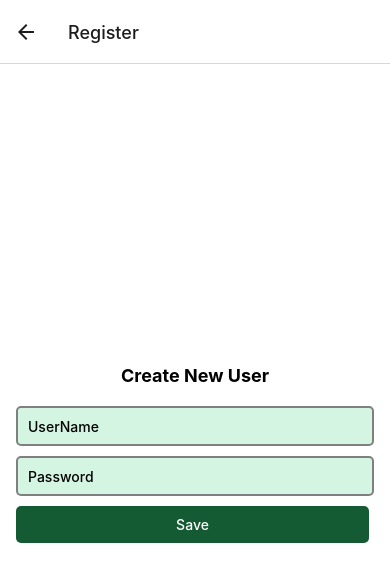
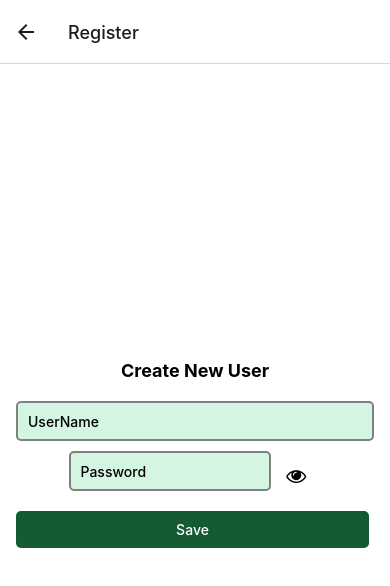
Before and after one commit to ranjankjha17/TestBill, a React Native app: screen /Register in a window 390 px wide. Shown: the top 586 px of the page. Built offline with nearby package versions, Linux system fonts and the light colour scheme.

Commit message:
add eye icon

```diff
--- a/package.json
+++ b/package.json
@@ -37,7 +37,8 @@
     "redux-logger": "^3.0.6",
     "rn-fetch-blob": "^0.12.0",
     "uuid": "^9.0.0",
-    "uuidjs": "^5.0.1"
+    "uuidjs": "^5.0.1",
+    "@expo/vector-icons": "^13.0.0"
   },
   "devDependencies": {
     "@babel/core": "^7.20.0"
--- a/pages/AdminDashboard.js
+++ b/pages/AdminDashboard.js
@@ -1,6 +1,7 @@
 import axios from 'axios';
 import React, { useState } from 'react'
-import { Dimensions,StyleSheet, Text, View, ScrollView, TextInput, TouchableOpacity } from 'react-native';
+import { Dimensions, StyleSheet, Text, View, ScrollView, TextInput, TouchableOpacity } from 'react-native';
+import { FontAwesome } from '@expo/vector-icons'; // Make sure to install @expo/vector-icons
 
 export const AdminDashboard = () => {
     // const screenHeight = Dimensions.get('window').height;
@@ -15,6 +16,12 @@ export const AdminDashboard = () => {
             [field]: value,
         });
     };
+    const toggleShowPassword = () => {
+        setFormData({
+          ...formData,
+          showPassword: !formData.showPassword,
+        });
+      };
 
     const handleSubmit = async () => {
         if (formData.username && formData.password) {
@@ -40,7 +47,7 @@ export const AdminDashboard = () => {
                 alert(" UserName and Password did not save")
             }
         } else {
-            alert("Please fill UserName and Password")
+            alert("Please Fill UserName and Password")
         }
     }
     return (
@@ -53,13 +60,27 @@ export const AdminDashboard = () => {
                 onChangeText={(text) => handleChange('username', text)}
                 value={formData.username}
             />
-            <TextInput
+            {/* <TextInput
                 style={registerStyles.input}
                 placeholder="Password"
                 secureTextEntry={true}
                 onChangeText={(text) => handleChange('password', text)}
                 value={formData.password}
-            />
+            /> */}
+
+            <View style={registerStyles.passwordContainer}>
+                <TextInput
+                    style={registerStyles.passwordInput}
+                    placeholder="Password"
+                    secureTextEntry={!formData.showPassword} // Toggle secureTextEntry based on showPassword state
+                    onChangeText={(text) => handleChange('password', text)}
+                    value={formData.password}
+                />
+                <TouchableOpacity onPress={toggleShowPassword} style={registerStyles.showPasswordIcon}>
+                    <FontAwesome name={formData.showPassword ? 'eye-slash' : 'eye'} size={20} color="#000" />
+                </TouchableOpacity>
+            </View>
+
             <View style={registerStyles.buttonContainer}>
                 <TouchableOpacity style={registerStyles.button} onPress={handleSubmit}>
                     <Text style={registerStyles.buttonText}>Save</Text>
@@ -79,7 +100,7 @@ const registerStyles = StyleSheet.create({
         paddingRight: 16,
         paddingTop: 1,
         paddingBottom: 1,
-        height:500,
+        height: 500,
     },
     heading: {
         fontSize: 18,
@@ -116,4 +137,26 @@ const registerStyles = StyleSheet.create({
         textAlign: 'center',
         fontWeight: "500"
     },
+    passwordContainer: {
+        flexDirection: 'row',
+        alignItems: 'center',
+        marginBottom: 10,
+    },
+    passwordInput: {
+        height: 40,
+        borderColor: 'gray',
+        backgroundColor: '#D5F5E3',
+        borderWidth: 2,
+        marginBottom: 10,
+        paddingLeft: 10,
+        width: '80%', // Adjust the width as needed
+        fontWeight: '500',
+        borderRadius: 5,
+    },
+    showPasswordIcon: {
+        width: '20%', // Adjust the width as needed
+        alignItems: 'center',
+        justifyContent: 'center',
+    },
+
 });
```
Also changed, not shown: 1 other file (tests, documents, lock files or other folders).
